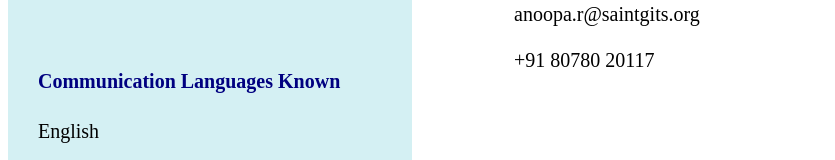
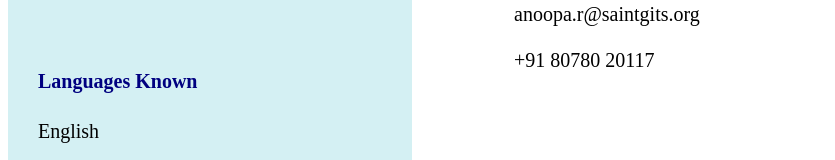
Before and after one commit to Saintgits-MCA/Resume, a plain HTML site: page index.html in a window 1280 px wide. Shown: the part 1539-1699 px from the top of the page, without its empty margins (0-835 px from the left). Drawn offline with Linux system fonts and the light colour scheme.

Commit message:
Update index.html

```diff
--- a/index.html
+++ b/index.html
@@ -100,7 +100,7 @@
         <p>Software Development<br><br>
             Web Development
        </p><br><br><br>
-       <h4>Communication Languages Known</h4>
+       <h4>Languages Known</h4>
         <p>English<br><br>
            Malayalam
        </p>
```
